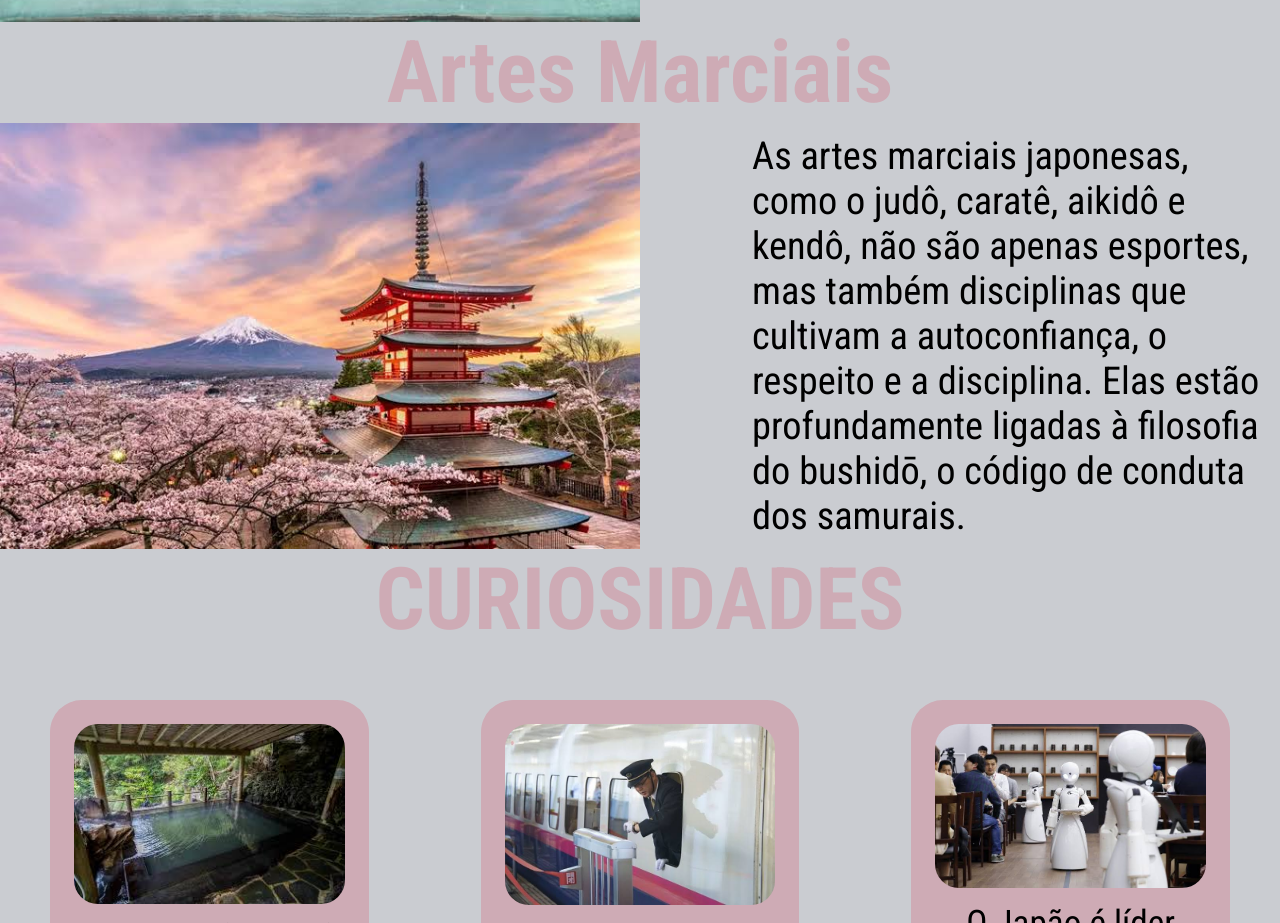
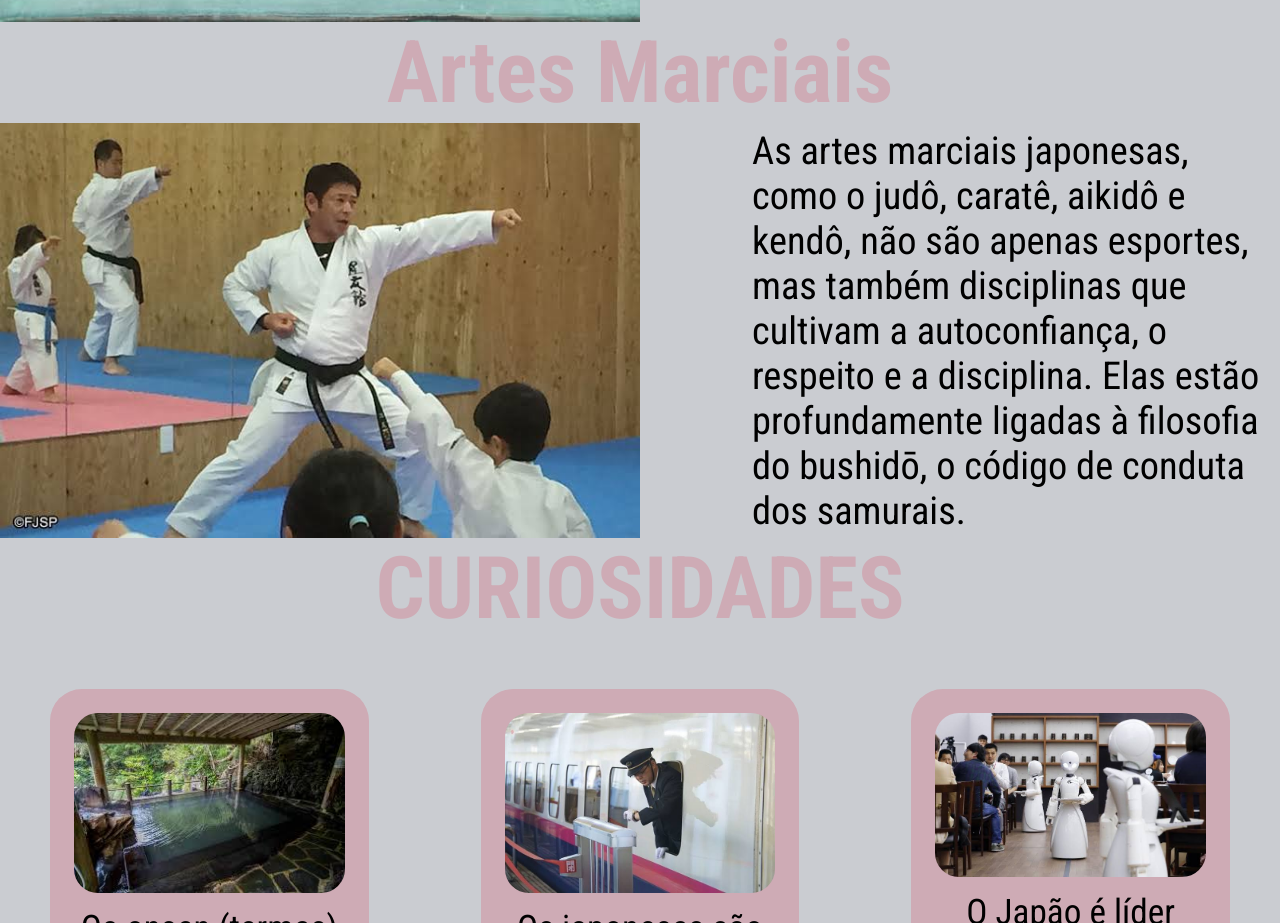
Before and after one commit to Paulo-Henrique-12c/japao, a plain HTML site: page pages/cultura.html in a window 1280 px wide. Shown: the part 3085-4008 px from the top of the page. Drawn offline with Linux system fonts and the light colour scheme.

Commit message:
alteracao dnv cls

```diff
--- a/pages/cultura.html
+++ b/pages/cultura.html
@@ -10,7 +10,7 @@
     <link
         href="https://fonts.googleapis.com/css2?family=Inter:wght@100..900&family=Roboto+Condensed:ital,wght@0,100..900;1,100..900&display=swap"
         rel="stylesheet">
-    <title>Document</title>
+    <title>Cultura Japonesa</title>
 </head>
 
 <body>
@@ -94,7 +94,7 @@
                 <h2>Artes Marciais</h2>
                 <div class="artes">
 
-                    <img src="../imgs/cultura6.jpg" alt="">
+                    <img src="../imgs/artesmarciais.jpg" alt="">
                     <p>As artes marciais japonesas, como o judô, caratê, aikidô e kendô, não são apenas esportes, mas
                         também
                         disciplinas que cultivam a autoconfiança, o respeito e a disciplina. Elas estão profundamente
```
Also changed, not shown: pages/turismo.html (+1 -1 lines), imgs/artesmarciais.jpg (added).
